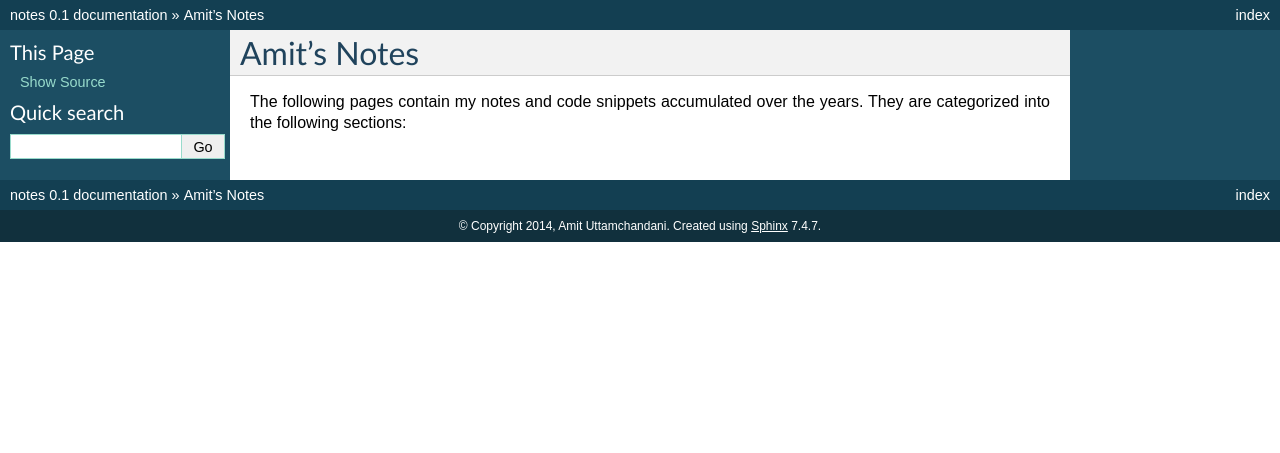
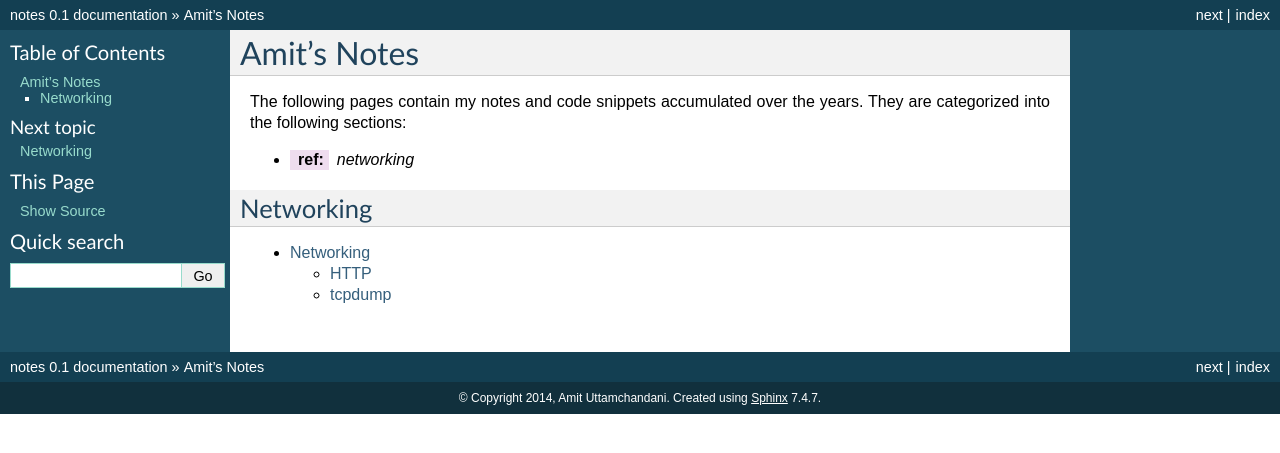
Before and after one commit to amituttam/notes, a Sphinx documentation site: the page built from docs/index.rst, in a window 1280 px wide. Shown: the top 453 px of the page. Built offline with Sphinx 7.4.7, drawn with Linux system fonts in a browser that asks for light colours.

Commit message:
Add networking section

```diff
--- a/docs/index.rst
+++ b/docs/index.rst
@@ -3,3 +3,15 @@ Amit's Notes
 
 The following pages contain my notes and code snippets accumulated over
 the years. They are categorized into the following sections:
+
+* :ref: `networking`
+
+.. _networking:
+
+Networking
+----------
+
+.. toctree::
+   :maxdepth: 3
+
+   networking/index
--- /dev/null
+++ b/docs/networking/http.rst
@@ -0,0 +1,4 @@
+HTTP
+====
+
+Hypertext Transfer Protocol
--- /dev/null
+++ b/docs/networking/index.rst
@@ -0,0 +1,8 @@
+Networking
+==========
+
+.. toctree::
+  :maxdepth: 2
+
+  http
+  tcpdump
--- /dev/null
+++ b/docs/networking/tcpdump.rst
@@ -0,0 +1,4 @@
+tcpdump
+=======
+
+Network packet capture tool in the CLI.
```
